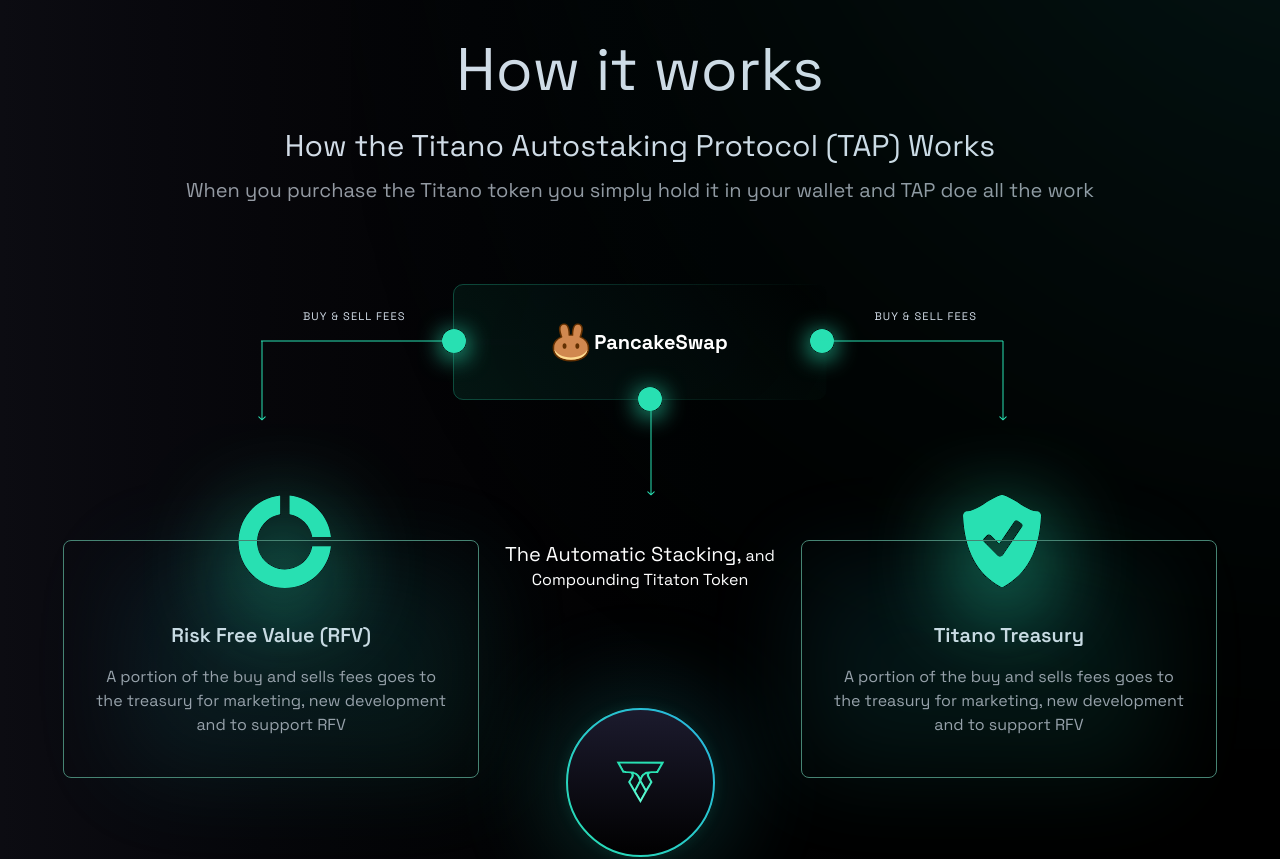
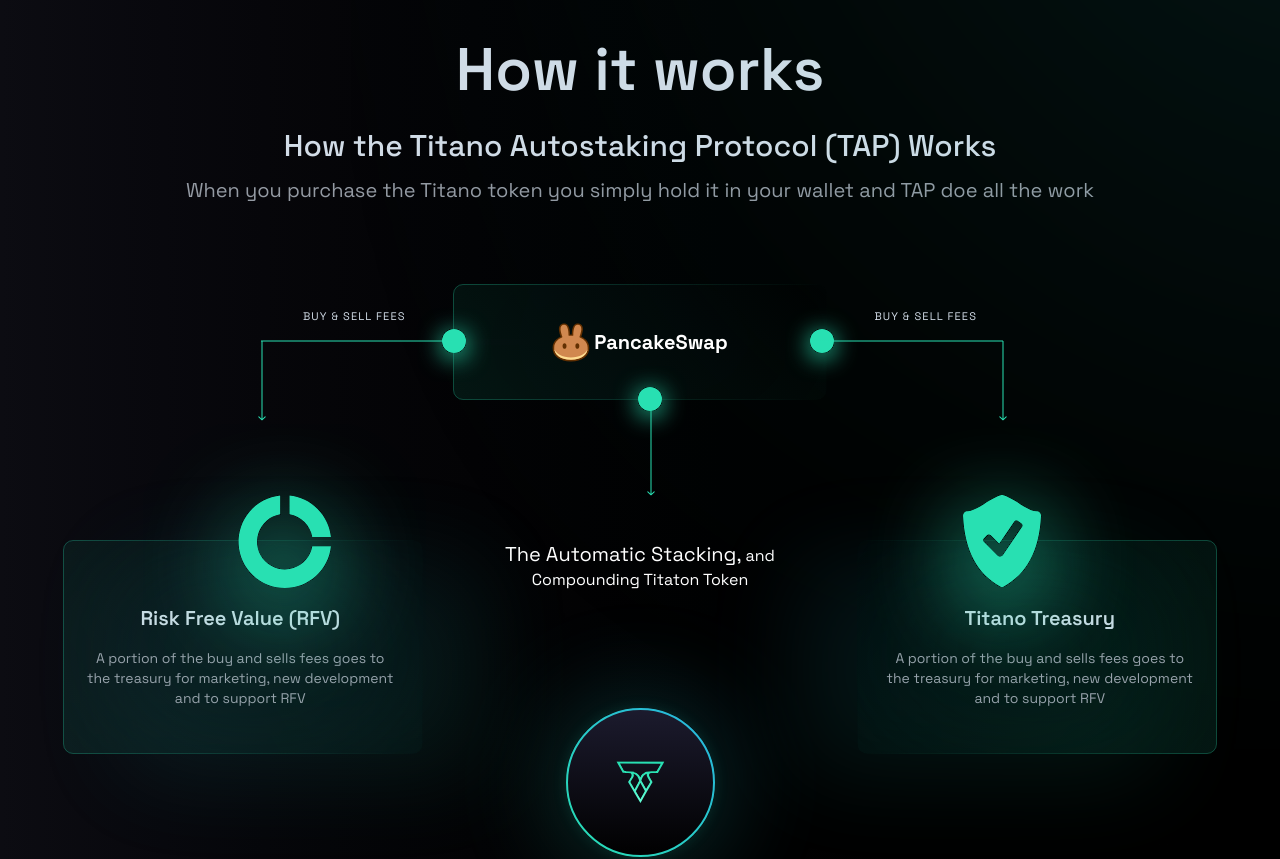
Before and after one commit to Sohan1928/titan-development, a React (Vite) app: page / in a window 1280 px wide. Shown: the part 1920-2779 px from the top of the page. Built offline with nearby package versions, Linux system fonts and the light colour scheme.

Commit message:
how it works svg section finally complete and updated

```diff
--- a/src/components/home/howItWorks/HowItWorks.tsx
+++ b/src/components/home/howItWorks/HowItWorks.tsx
@@ -5,8 +5,8 @@
   return (
     <section className="md:px-[40px] lg:px-[80px] pt-[90px] pb-56">
       <div className="relative flex flex-col items-center justify-center text-center">
-        <h1 className="text-[#D2DCE7] text-6xl">How it works</h1>
-        <h4 className="text-[#D2DCE7] text-3xl mt-7">
+        <h1 className="text-[#D2DCE7] text-6xl font-semibold">How it works</h1>
+        <h4 className="text-[#D2DCE7] text-3xl mt-7 font-medium">
           How the Titano Autostaking Protocol (TAP) Works
         </h4>
         <p className="text-[#949AA3] text-xl mt-3 mb-24">
--- a/src/components/home/howItWorks/HowItWorksSvgSection.tsx
+++ b/src/components/home/howItWorks/HowItWorksSvgSection.tsx
@@ -12,6 +12,8 @@
 import FlatArrow from "./svg/topBox/bottomSvg/FlatArrow";
 import SmallArrow from "./svg/topBox/bottomSvg/SmallArrow";
 import BottomBox from "./svg/topBox/bottomSvg/BottomBox";
+import LeftBoxSvg from "./svg/topBox/leftArrow/LeftBoxSvg";
+import RightBoxSvg from "./svg/topBox/rightArrow/RightBoxSvg";
 
 const HowItWorksSvgSection = () => {
   return (
@@ -68,7 +70,7 @@
                 </h4>
               </div>
               {/* right side box */}
-              <div className="absolute z-50 -right-[390px] top-64">
+              {/* <div className="absolute z-50 -right-[390px] top-64">
                 <div className="text-center border-1 px-8 pt-20 pb-10 border-[#468473] rounded-md">
                   <h3 className="text-xl mb-4 text-[#C8DBE3] font-semibold">
                     Titano Treasury
@@ -79,13 +81,28 @@
                     support RFV
                   </p>
                 </div>
+              </div> */}
+              <div className="absolute z-50 -right-[390px] top-64">
+                <RightBoxSvg></RightBoxSvg>
+                <div className="">
+                  <div className="absolute top-16 right-6 z-50 text-center">
+                    <h3 className="text-xl mb-4 text-[#C8DBE3] font-semibold select-text">
+                      Titano Treasury
+                    </h3>
+                    <p className="text-[#97A2AB] text-sm ">
+                      A portion of the buy and sells fees goes to <br /> the
+                      treasury for marketing, new development <br /> and to
+                      support RFV
+                    </p>
+                  </div>
+                </div>
               </div>
               {/* right box bg */}
-              <div className="absolute z-0 -right-[430px] top-44">
+              <div className="absolute z-0 -right-[430px] top-44 pointer-events-none">
                 <RightBoxBg></RightBoxBg>
               </div>
               {/* right box middle tick */}
-              <div className="absolute z-0 -right-[310px] top-35">
+              <div className="absolute z-50 -right-[310px] top-35 pointer-events-none">
                 <RightBoxTick></RightBoxTick>
               </div>
 
@@ -106,23 +123,26 @@
               </div>
               {/* left side box */}
               <div className="absolute z-50 -left-[390px] top-64">
-                <div className="text-center border-1 px-8 pt-20 pb-10 border-[#468473] rounded-md">
+                <LeftBoxSvg></LeftBoxSvg>
+                <div className="">
+                  <div className="absolute top-16 left-6 z-50 text-center">
                     <h3 className="text-xl mb-4 text-[#C8DBE3] font-semibold">
                       Risk Free Value (RFV)
                     </h3>
-                  <p className="text-[#97A2AB]">
+                    <p className="text-[#97A2AB] text-sm ">
                       A portion of the buy and sells fees goes to <br /> the
                       treasury for marketing, new development <br /> and to
                       support RFV
                     </p>
                   </div>
                 </div>
+              </div>
               {/* left box bg */}
-              <div className="absolute z-0 -left-[430px] top-44">
+              <div className="absolute z-0 -left-[430px] top-44 pointer-events-none">
                 <RightBoxBg></RightBoxBg>
               </div>
               {/* left box middle tick */}
-              <div className="absolute z-0 -left-[310px] top-35">
+              <div className="absolute z-50 -left-[310px] top-35 pointer-events-none">
                 <LeftSideBoxCircle></LeftSideBoxCircle>
               </div>
 
--- /dev/null
+++ b/src/components/home/howItWorks/svg/topBox/leftArrow/LeftBoxSvg.tsx
@@ -0,0 +1,61 @@
+const LeftBoxSvg = () => {
+  return (
+    <svg
+      width={360}
+      height={214}
+      viewBox="0 0 360 214"
+      fill="none"
+      xmlns="http://www.w3.org/2000/svg"
+    >
+      <foreignObject x={-175} y={-175} width={710} height={564}>
+        <div
+          style={{
+            backdropFilter: "blur(87.5px)",
+            clipPath: "url(#bgblur_0_0_44_clip_path)",
+            height: "100%",
+            width: "100%",
+          }}
+        />
+      </foreignObject>
+      <rect
+        data-figma-bg-blur-radius={175}
+        x={0.5}
+        y={0.5}
+        width={359}
+        height={213}
+        rx={9.5}
+        fill="url(#paint0_linear_0_44)"
+        stroke="url(#paint1_linear_0_44)"
+      />
+      <defs>
+        <clipPath id="bgblur_0_0_44_clip_path" transform="translate(175 175)">
+          <rect x={0.5} y={0.5} width={359} height={213} rx={9.5} />
+        </clipPath>
+        <linearGradient
+          id="paint0_linear_0_44"
+          x1={0.00000521401}
+          y1={214}
+          x2={360}
+          y2={6}
+          gradientUnits="userSpaceOnUse"
+        >
+          <stop stopColor="#28E0B2" stopOpacity={0.09} />
+          <stop offset={1} stopColor="#28E0B2" stopOpacity={0} />
+        </linearGradient>
+        <linearGradient
+          id="paint1_linear_0_44"
+          x1={360}
+          y1={214}
+          x2={-7.63754}
+          y2={199.958}
+          gradientUnits="userSpaceOnUse"
+        >
+          <stop stopColor="#28E0B2" stopOpacity={0} />
+          <stop offset={1} stopColor="#28E0B2" stopOpacity={0.3} />
+        </linearGradient>
+      </defs>
+    </svg>
+  );
+};
+
+export default LeftBoxSvg;
--- /dev/null
+++ b/src/components/home/howItWorks/svg/topBox/rightArrow/RightBoxSvg.tsx
@@ -0,0 +1,69 @@
+const RightBoxSvg = () => {
+  return (
+    <svg
+      width={360}
+      height={214}
+      viewBox="0 0 360 214"
+      fill="none"
+      xmlns="http://www.w3.org/2000/svg"
+    >
+      <foreignObject x={-175} y={-175} width={710} height={564}>
+        <div
+          style={{
+            backdropFilter: "blur(87.5px)",
+            clipPath: "url(#bgblur_0_0_45_clip_path)",
+            height: "100%",
+            width: "100%",
+          }}
+        />
+      </foreignObject>
+      <rect
+        data-figma-bg-blur-radius={175}
+        x={-0.5}
+        y={0.5}
+        width={359}
+        height={213}
+        rx={9.5}
+        transform="matrix(-1 0 0 1 359 0)"
+        fill="url(#paint0_linear_0_45)"
+        stroke="url(#paint1_linear_0_45)"
+      />
+      <defs>
+        <clipPath id="bgblur_0_0_45_clip_path" transform="translate(175 175)">
+          <rect
+            x={-0.5}
+            y={0.5}
+            width={359}
+            height={213}
+            rx={9.5}
+            transform="matrix(-1 0 0 1 359 0)"
+          />
+        </clipPath>
+        <linearGradient
+          id="paint0_linear_0_45"
+          x1={0.00000521401}
+          y1={214}
+          x2={360}
+          y2={6}
+          gradientUnits="userSpaceOnUse"
+        >
+          <stop stopColor="#28E0B2" stopOpacity={0.09} />
+          <stop offset={1} stopColor="#28E0B2" stopOpacity={0} />
+        </linearGradient>
+        <linearGradient
+          id="paint1_linear_0_45"
+          x1={360}
+          y1={214}
+          x2={-7.63754}
+          y2={199.958}
+          gradientUnits="userSpaceOnUse"
+        >
+          <stop stopColor="#28E0B2" stopOpacity={0} />
+          <stop offset={1} stopColor="#28E0B2" stopOpacity={0.3} />
+        </linearGradient>
+      </defs>
+    </svg>
+  );
+};
+
+export default RightBoxSvg;
```
Lines whose indentation alone changed are shown as unchanged.
